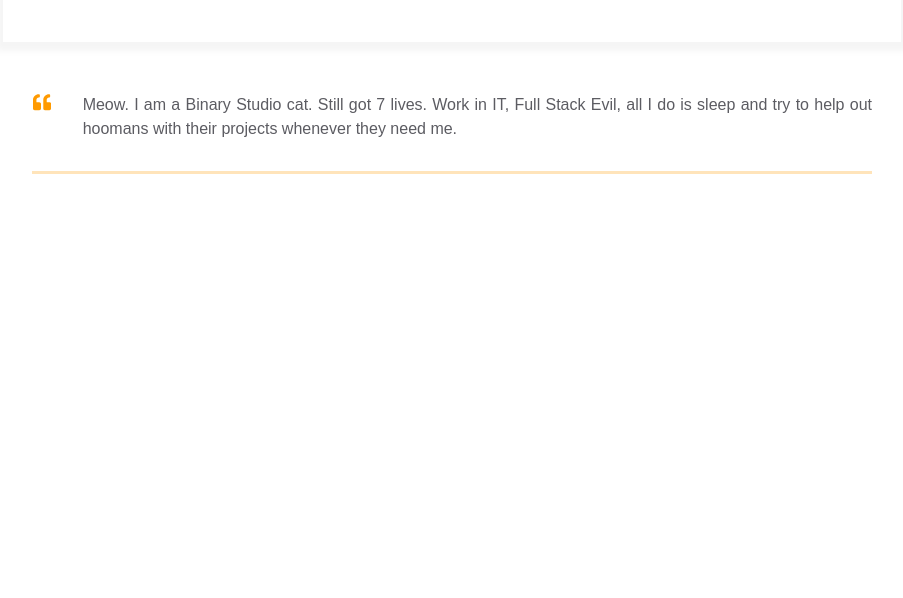
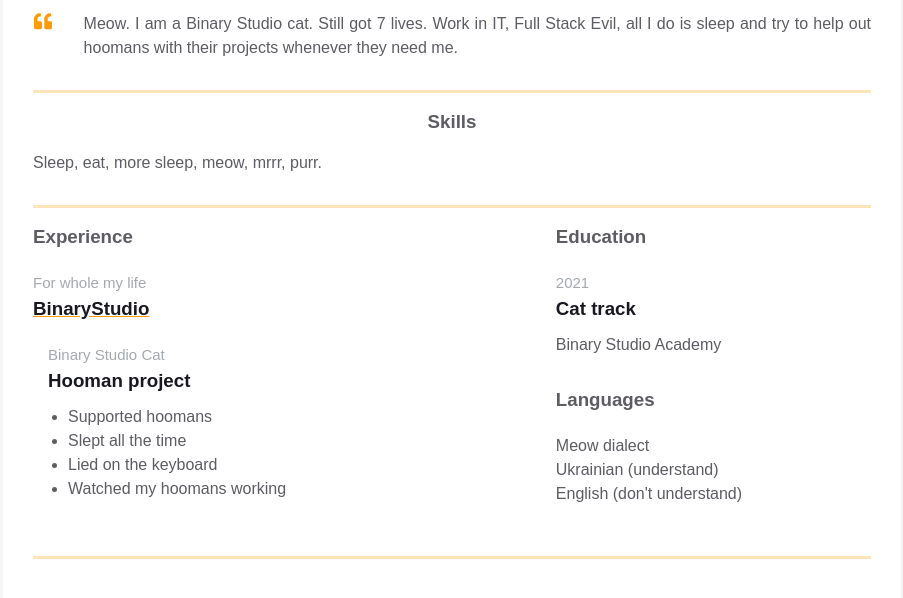
Before and after one commit to konovalchuk573/homepage, a plain HTML site: page index.html in a window 1280 px wide. Shown: the part 338-936 px from the top of the page, without its empty margins (188-1091 px from the left). Before the commit the page ends 800 px from the top, so only its background shows below. Drawn offline with Linux system fonts and the light colour scheme.

Commit message:
secondary content

```diff
--- a/index.html
+++ b/index.html
@@ -7,17 +7,14 @@
 		<link rel="stylesheet" href="styles.css">
 	</head>
 	<body>
-
 		<main>
 			<div class="resume">
 				<div class="container">
 					<div class="resume__block">
 						<h1 class="contact-info__header">Bulka</h1>
 						<h3 class="contact-info__sub-header">Senior Hooman Manager</h3>
-
 						<div class="contact_info_container fh">
 							<div class="contact-info__block">
-
 								<a href="" rel="author" class="contact-info__item">
 									<div class="contact-info__item-icon-wrapper">
 										<svg class="contact-info__item-icon" xmlns="http://www.w3.org/2000/svg" viewBox="0 0 384 512">
@@ -28,15 +25,11 @@
 									</div>
 									<span>Lviv, Ukraine</span>
 								</a>
-
 							</div>
-
 							<div class="contact-info__block contact-info__block--center">
 								<img class="contact-info__avatar" src="assets/avatar.png" alt="Avatar">
 							</div>
-
 							<div class="contact-info__block">
-
 								<a href="https://ua.linkedin.com/company/binary-studio_241166" rel="author" class="contact-info__item">
 									<div class="contact-info__item-icon-wrapper">
 										<svg class="contact-info__item-icon" xmlns="http://www.w3.org/2000/svg" viewBox="0 0 448 512">
@@ -47,13 +40,10 @@
 									</div>
 									<span>binary-studio</span>
 								</a>
-
 							</div>
 						</div>
 					</div>
 				</div>
-  </div>
-
 				<div class="container">
 					<div class="resume__block">
 						<div class="intro">
@@ -72,7 +62,62 @@
 						</div>
 					</div>
 				</div>
-
+				<div class="container">
+					<div class="resume__block">
+						<div class="skills">
+							<h3 class="skills__header">Skills</h3>
+							<p class="skills__text">Sleep, eat, more sleep, meow, mrrr, purr. </p>
+						</div>
+					</div>
+				</div>
+				<div class="container">
+					<div class="resume__block">
+						<div class="main-info fh">
+							<div class="experiences">
+								<h3 class="experiences__header">Experience</h3>
+								<div class="experiences__company">
+									<div class="experiences__company-header">
+										<span class="experiences__company-header-durability">For whole my life</span>
+										<h3 class="experiences__company-header-name">BinaryStudio</h3>
+									</div>
+									<div class="experiences__company-project">
+										<span class="experiences__company-project-role">Binary Studio Cat</span>
+										<h3 class="experiences__company-project-name">Hooman project</h3>
+										<ul class="experiences__company-project-responsibilities">
+											<li>Supported hoomans</li>
+											<li>Slept all the time</li>
+											<li>Lied on the keyboard</li>
+											<li>Watched my hoomans working</li>
+										</ul>
+									</div>
+								</div>
+							</div>
+							<div class="additional-info fv">
+								<div class="additional-info__education">
+									<h3 class="additional-info__education-header">Education</h3>
+									<div class="additional-info__education-university">
+										<span class="additional-info__education-university-durability">2021</span>
+										<h3 class="additional-info__education-university-speciality">Cat track</h3>
+										<p class="additional-info__education-university-name">Binary Studio Academy</p>
+									</div>
+								</div>
+								<div class="additional-info__languages">
+									<h3 class="additional-info__languages-header">Languages</h3>
+									<p class="additional-info__languages-item">
+										Meow dialect
+									</p>
+									<p class="additional-info__languages-item">
+										Ukrainian (understand)
+									</p>
+									<p class="additional-info__languages-item">
+										English (don't understand)
+									</p>
+								</div>
+							</div>
+						</div>
+					</div>
+				</div>
+			</div>
 		</main>
 	</body>
 </html>
```
Lines whose indentation alone changed are shown as unchanged.
